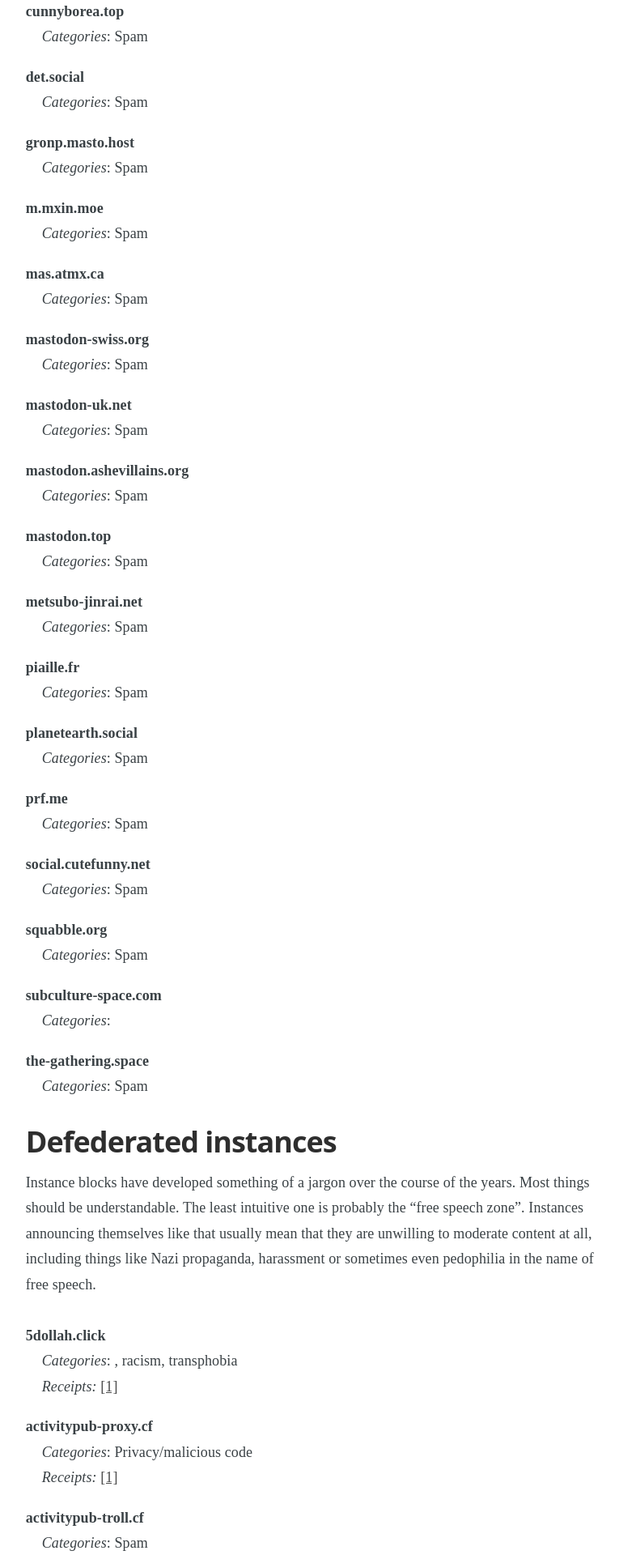
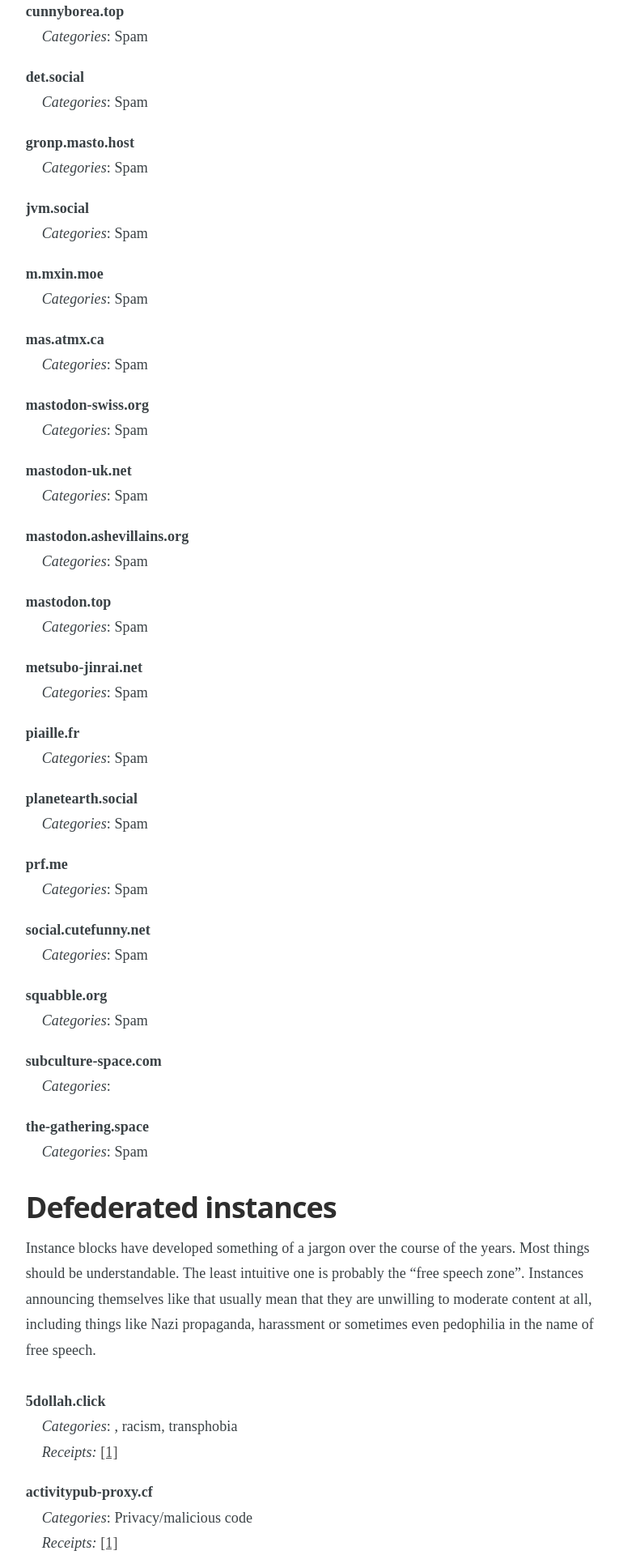
Before and after one commit to chaossocial/meta, a Jekyll site: the page built from federation.md, in a window 1280 px wide. Shown: the part 1316-3236 px from the top of the page at 81% size, without its empty margins (398-1163 px from the left). Built offline with Jekyll 4.4.1, drawn with Linux system fonts in a browser that asks for light colours; some of the changed text lies outside the part shown.

Commit message:
Limit jvm.social

```diff
--- a/_data/limited_instances.json
+++ b/_data/limited_instances.json
@@ -54,6 +54,15 @@
   },
   {
     "instance": "gronp.masto.host",
+    "tags": [
+      "SPAM"
+    ],
+    "receipts": [],
+    "comment_en": "",
+    "comment_de": ""
+  },
+  {
+    "instance": "jvm.social",
     "tags": [
       "SPAM"
     ],
```
